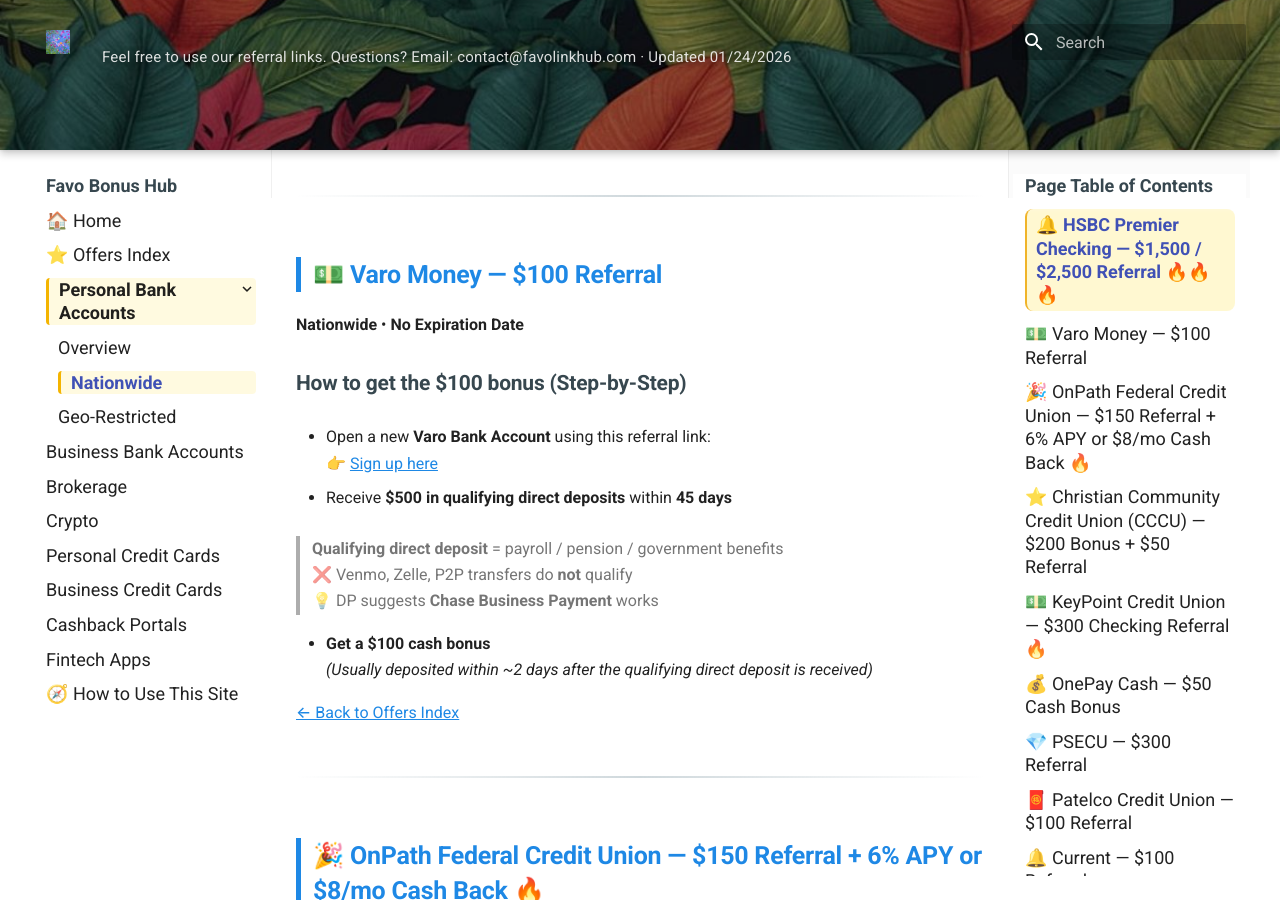
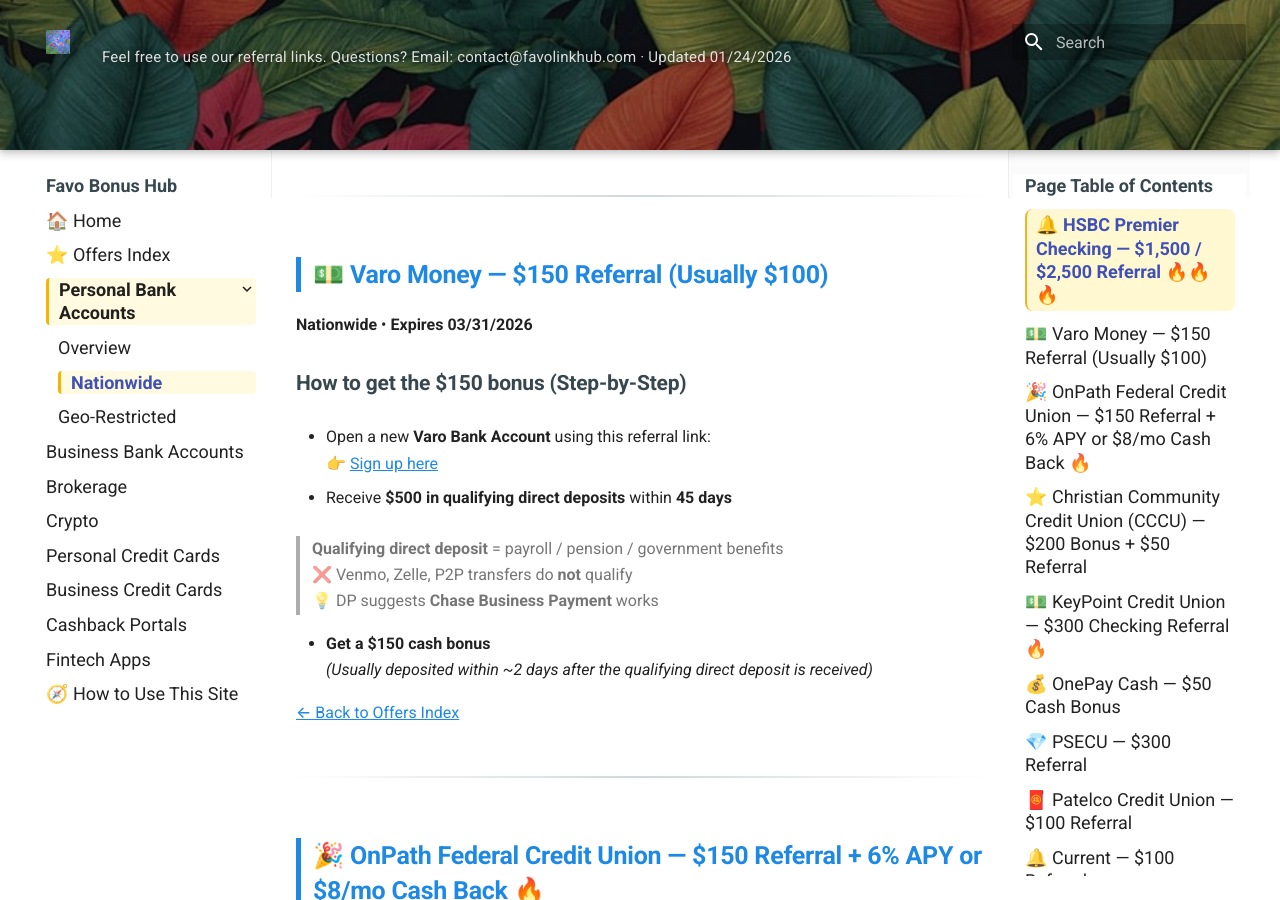
Before and after one commit to whispersofzephyr/favolinkhub-site, an MkDocs documentation site: the page built from docs/personal-bank-nationwide.md, in a window 1280 px wide and 900 px high, scrolled down 3968 px. Built offline with MkDocs 1.6.1 and Material for MkDocs 9.7.7, drawn with Linux system fonts in a browser that asks for light colours.

Commit message:
Update Varo Money referral bonus to $150

```diff
--- a/docs/personal-bank-nationwide.md
+++ b/docs/personal-bank-nationwide.md
@@ -145,10 +145,10 @@ Balances may be combined across:
 ---
 
 <a id="varo-money"></a>
-## 💵 Varo Money — $100 Referral
-**Nationwide** • **No Expiration Date**
+## 💵 Varo Money — $150 Referral (Usually $100)
+**Nationwide** • **Expires 03/31/2026**
 
-### **How to get the $100 bonus (Step-by-Step)**
+### **How to get the $150 bonus (Step-by-Step)**
 
 - Open a new **Varo Bank Account** using this referral link:
    👉 [Sign up here](https://varomoney.com/r1/?r=Susan3797/)
@@ -159,7 +159,7 @@ Balances may be combined across:
    > ❌ Venmo, Zelle, P2P transfers do **not** qualify
    > 💡 DP suggests **Chase Business Payment** works
 
-- **Get a $100 cash bonus**
+- **Get a $150 cash bonus**
    *(Usually deposited within ~2 days after the qualifying direct deposit is received)*
 
 --8<-- "snippets/back-to-list.md"
```
